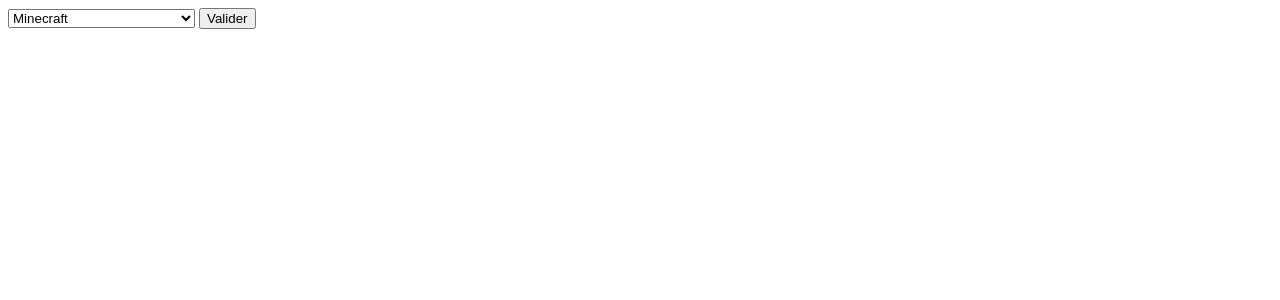
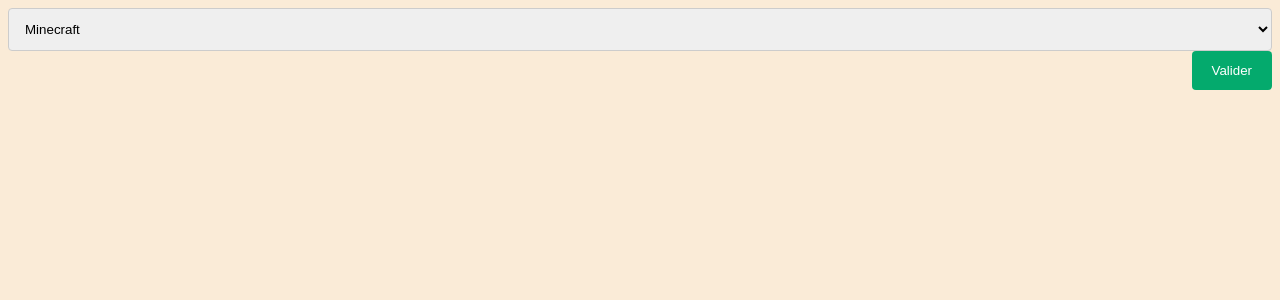
Before and after one commit to NikuBaguette/Site-web-NSI, a Flask app: page /recherche in a window 1280 px wide. Shown: the top 300 px of the page. Run offline with Flask 3, Linux system fonts and the light colour scheme; parts of the project's set-up code (start-up, migrations or seed data) failed here and were passed over.

Commit message:
Update recherche.html

```diff
--- a/Notre Site/site_officiel_après_Lundi/templates/recherche.html
+++ b/Notre Site/site_officiel_après_Lundi/templates/recherche.html
@@ -5,6 +5,95 @@
     <meta http-equiv="X-UA-Compatible" content="IE=edge">
     <meta name="viewport" content="width=device-width, initial-scale=1.0">
     <title>Recherche</title>
+
+    <style>
+
+        body{
+            background-color: antiquewhite;
+        }
+
+        /* responsive */
+    * {
+      box-sizing: border-box;
+
+    }
+
+    input[type=text], select, textarea {
+      width: 100%;
+      padding: 12px;
+      border: 1px solid #ccc;
+      border-radius: 4px;
+      resize: vertical;
+    }
+
+    label {
+      padding: 12px 12px 12px 0;
+      display: inline-block;
+    }
+
+    input[type=submit] {
+      background-color: #04AA6D;
+      color: white;
+      padding: 12px 20px;
+      border: none;
+      border-radius: 4px;
+      cursor: pointer;
+      float: right;
+    }
+
+    input[type=submit]:hover {
+      background-color: #45a049;
+    }
+
+    .container {
+      border-radius: 5px;
+      background-color: rgba(235, 95, 95, 0.817);
+      padding: 20px;
+      margin-left: 10%;
+      margin-right: 10%;
+      margin-top: 10px;
+      border: 2px solid black;
+
+    }
+
+    img{
+        width: 100%;
+
+    }
+
+    .col-25 {
+      float: left;
+      width: 40%;
+      margin-top: 6px;
+
+    }
+
+    .col-75 {
+      float: left;
+      width: 60%;
+      margin-top: 6px;
+      background-color: rgba(194, 181, 255, 0.616);
+      border-radius: 10px;
+
+    }
+
+
+    .row::after {
+      content: "";
+      display: table;
+      clear: both;
+    }
+
+
+    @media screen and (max-width: 600px) {
+      .col-25, .col-75, input[type=submit] {
+        width: 100%;
+        margin-top: 0;
+      }
+    }
+    </style>
+
+
 </head>
 <body>
     <form action="{{url_for('recherche')}}" method="POST">
@@ -31,8 +120,18 @@
     {% if profils %}
     {% for i in range(0, len_profils)%}
 
-        <p>{{profils[i][0]}} à mis {{profils[i][1]}}</p>
-        <p>Commentaire : {{profils[i][2]}}
+    <div class="container">
+        <div class="row-30%">
+            <h1 style="font-size: 25px;">{{profils[i][0]}} : {{profils[i][1]}} /10</h1>
+        </div>
+        <div class="row-70%">
+            <p>
+                {{profils[i][2]}}
+            </p>
+
+
+        </div>
+    </div>
 
     {% endfor %}
     {% endif %}
```
